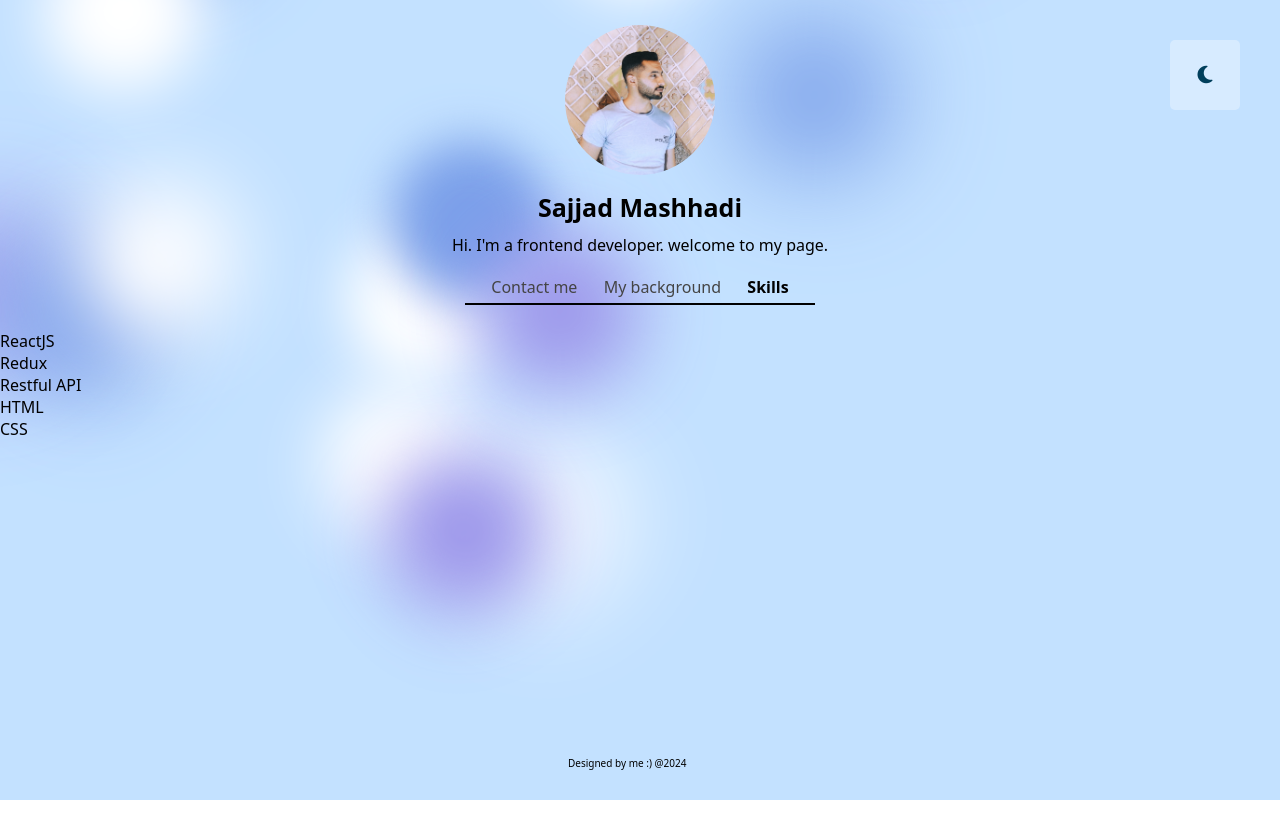
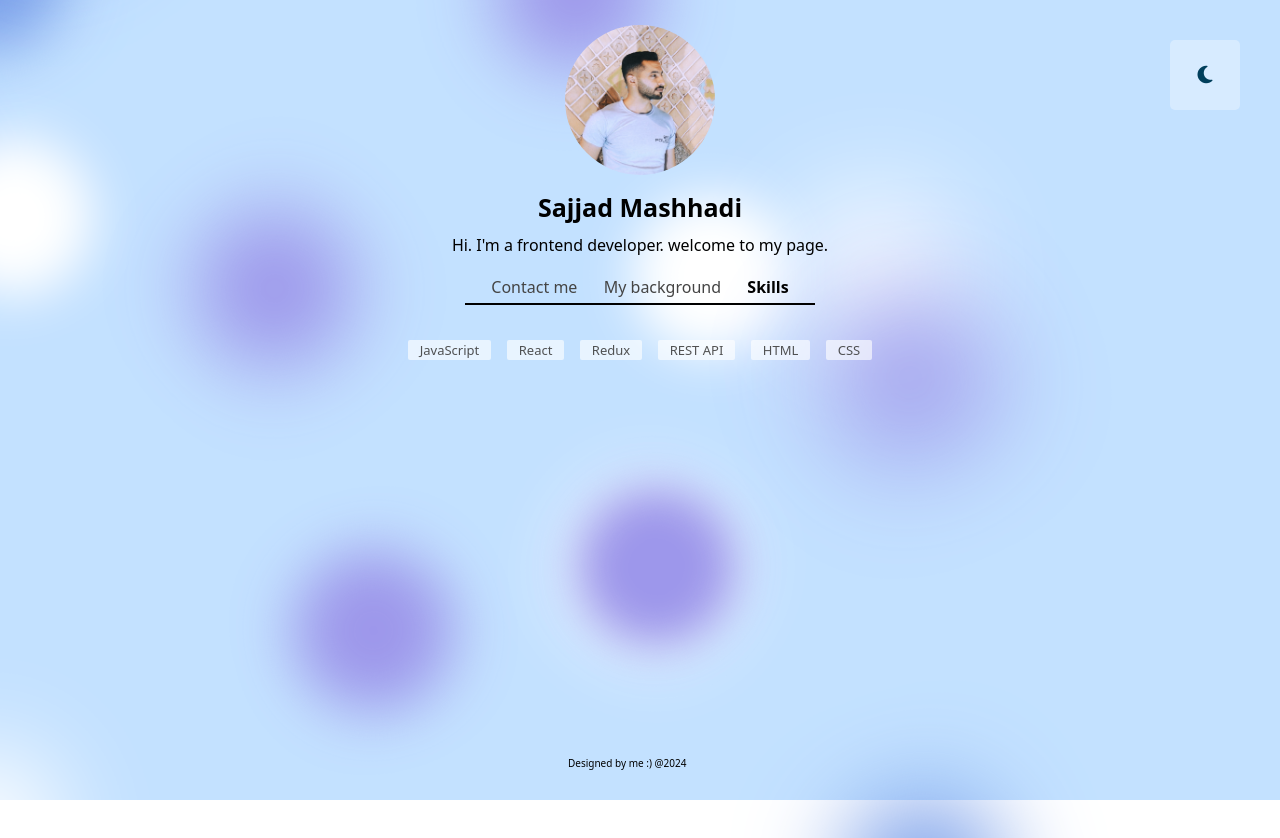
Before and after one commit to SajjadMashhadi/personal-website, a React (Vite) app: page /skills in a window 1280 px wide. After the commit the page ends 800 px from the top, so only its background shows below. Built offline with nearby package versions, Linux system fonts and the light colour scheme.

Commit message:
add style for skills

```diff
--- a/src/components/Background.module.scss
+++ b/src/components/Background.module.scss
@@ -6,6 +6,7 @@ body {
 .background {
   width: 100vw;
   height: 100vh;
+  overflow: hidden;
 }
 
 .light {
--- a/src/components/SkillItem.jsx
+++ b/src/components/SkillItem.jsx
@@ -1,8 +1,10 @@
 /* eslint-disable react/prop-types */
 import styles from "./SkillItem.module.scss";
+import { useTheme } from "../context/useTheme";
 
 function SkillItem({ skill }) {
-  return <div className={styles.skillItem}>{skill}</div>;
+  const { theme } = useTheme();
+  return <div className={`${styles.skillItem} ${styles[theme]}`}>{skill}</div>;
 }
 
 export default SkillItem;
--- a/src/components/SkillItem.module.scss
+++ b/src/components/SkillItem.module.scss
@@ -0,0 +1,14 @@
+.skillItem {
+  padding: 1px 12px;
+  border-radius: 2px;
+  font-size: 13px;
+  margin: 10px 5px;
+}
+.light {
+  background-color: rgba(255, 255, 255, 0.622);
+  color: rgba(55, 55, 55, 0.866);
+}
+.dark {
+  background-color: rgba(56, 56, 56, 0.621);
+  color: rgba(191, 191, 191, 0.904);
+}
--- a/src/components/ThemeSwitch.module.scss
+++ b/src/components/ThemeSwitch.module.scss
@@ -1,5 +1,5 @@
 .switch {
-  position: fixed;
+  position: absolute;
   right: 40px;
   top: 40px;
   > button {
--- a/src/index.css
+++ b/src/index.css
@@ -6,3 +6,6 @@ html {
 body {
   margin: 0;
 }
+#root {
+  overflow: hidden;
+}
--- a/src/pages/Contact.jsx
+++ b/src/pages/Contact.jsx
@@ -19,9 +19,9 @@ const data = [
     link: "https://t.me/Sajjadmashhadi",
   },
   {
-    name: "instagram",
-    text: "@sajjadmashhadi7",
-    link: "https://www.instagram.com/sajjadmashhadi7",
+    name: "linkedin",
+    text: "sajjad mashhadi",
+    link: "https://www.linkedin.com/in/sajjad-mashhadi-407061222/",
   },
 ];
 
--- a/src/pages/Skills.jsx
+++ b/src/pages/Skills.jsx
@@ -1,7 +1,7 @@
 import SkillItem from "../components/SkillItem";
 import styles from "./Skills.module.scss";
 
-const data = ["ReactJS", "Redux", "Restful API", "HTML", "CSS"];
+const data = ["JavaScript", "React", "Redux", "REST API", "HTML", "CSS"];
 
 function Skills() {
   return (
--- a/src/pages/Skills.module.scss
+++ b/src/pages/Skills.module.scss
@@ -0,0 +1,7 @@
+.skills {
+  display: flex;
+  flex-wrap: wrap;
+  justify-content: space-around;
+  padding: 0 400px;
+  margin-top: 20px;
+}
```
